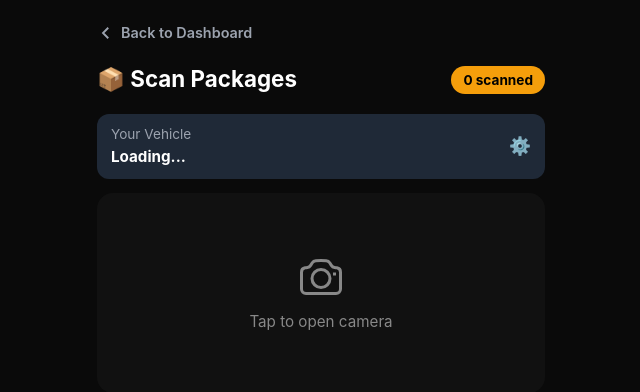
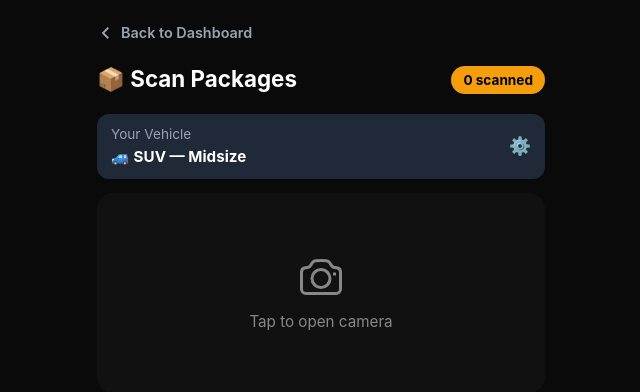
Before and after one commit to xklusivevisions-beep/unit, a Flask app: page /driver/scan in a window 1280 px wide. Shown: the top 392 px of the page, without its empty margins (319-959 px from the left). Run offline with Flask 3, Linux system fonts and the light colour scheme; the visitor is signed in with stand-in values (Sample User, id 1); data comes from the database, SQL or seed files in the repository; data that the repository does not hold is empty; parts of the project's set-up code (start-up, migrations or seed data) failed here and were passed over; some libraries are stand-ins or nearby versions.

Commit message:
fix: remove Loading... hardcode — set default vehicle label instantly in HTML+JS before any fetch

```diff
--- a/templates/scan.html
+++ b/templates/scan.html
@@ -238,7 +238,7 @@
   <div class="vehicle-bar" onclick="openVehicleModal()">
     <div>
       <div class="vehicle-bar-left">Your Vehicle</div>
-      <div class="vehicle-bar-val" id="vehicle-label">Loading...</div>
+      <div class="vehicle-bar-val" id="vehicle-label">🚙 SUV — Midsize</div>
     </div>
     <span class="vehicle-bar-arrow">⚙️</span>
   </div>
@@ -560,7 +560,9 @@ const VEHICLE_DEFAULTS = [
 ];
 
 function loadVehicleType() {
-  // Render defaults immediately so modal always has content
+  // Set label + options immediately — no server dependency
+  const defaultOption = VEHICLE_DEFAULTS.find(v => v.value === currentVehicleType) || VEHICLE_DEFAULTS[2];
+  document.getElementById('vehicle-label').textContent = defaultOption.label;
   renderVehicleOptions(VEHICLE_DEFAULTS, currentVehicleType);
 
   fetch('/driver/vehicle-setup')
```
